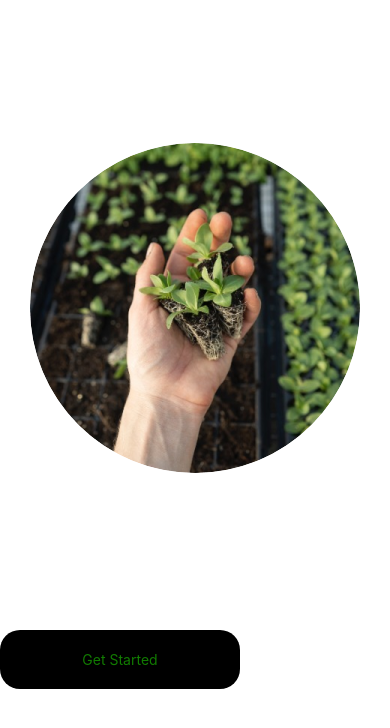
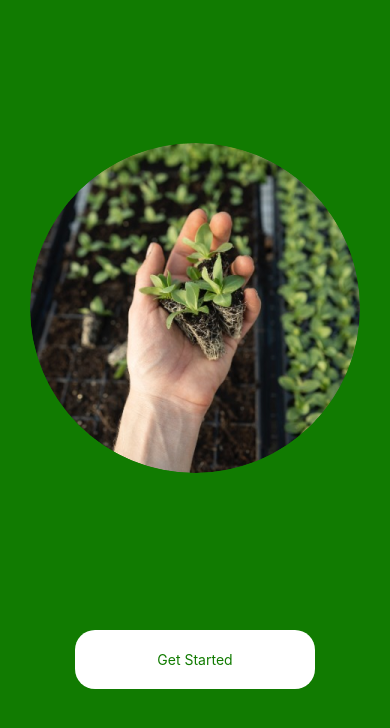
Before and after one commit to anirudh-mk/agriculture-automation-using-iot-frontend-app, a React Native app: screen / in a window 390 px wide. Shown: the top 728 px of the page. Built offline with nearby package versions, Linux system fonts and the light colour scheme.

Commit message:
feat(screen/WelcomeScreen.js): some componetns changed

```diff
--- a/screens/WelcomeScreen.js
+++ b/screens/WelcomeScreen.js
@@ -1,10 +1,10 @@
-import { View, Text } from 'react-native'
+import { View, Text, StyleSheet } from 'react-native'
 import React from 'react'
 import CirculerImage from '../components/CirculerImage'
 import TextButton from '../components/TextButton'
 const WelcomeScreen = () => {
   return (
-    <View>
+    <View style={styles.screen}>
       <CirculerImage
         source={require('../assets/icon.png')}
         size={330}
@@ -15,7 +15,7 @@
         width={240}
         height={59}
         top={300}
-        color='#000'
+        color='#fff'
         border_radious={20}
         name='Get Started'
         text_color='#117B01'
@@ -24,4 +24,12 @@
   )
 }
 
+const styles = StyleSheet.create({
+  screen:{
+    flex:1,
+    alignItems:'center',
+    backgroundColor:'#117B01'
+  }
+})
+
 export default WelcomeScreen
```
